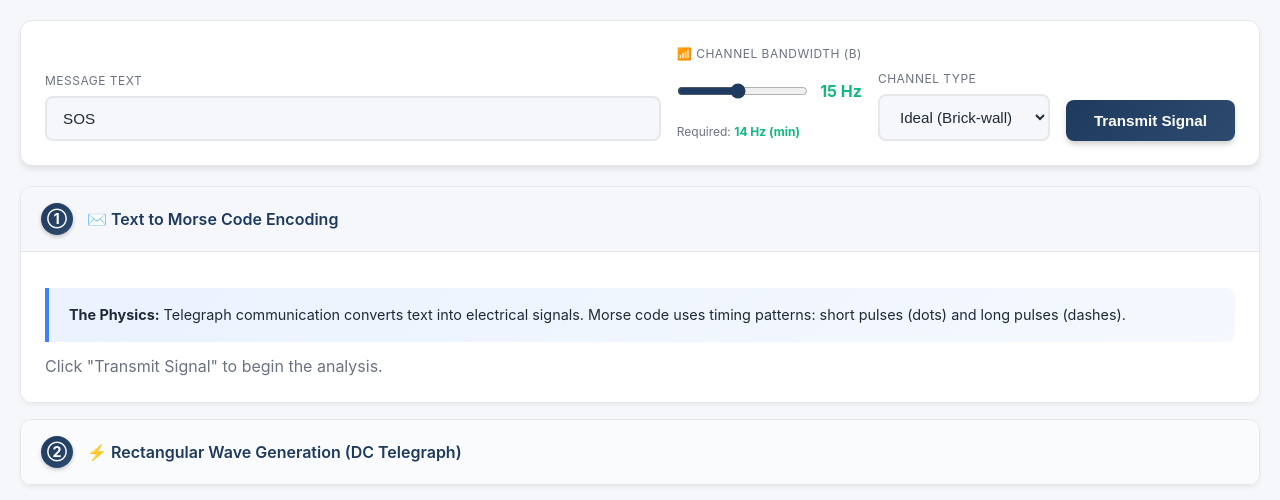
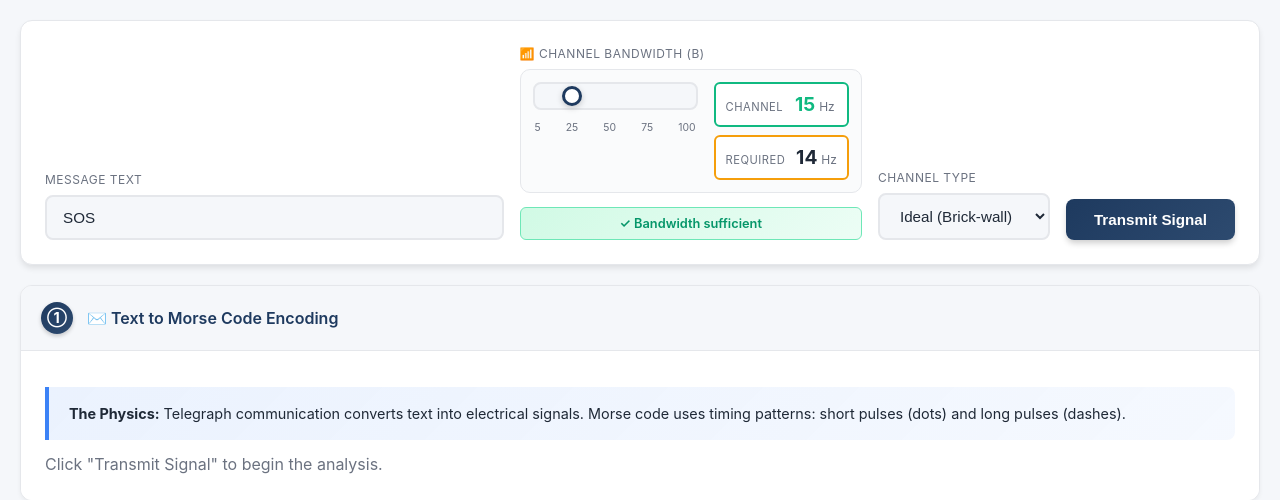
Before and after one commit to Ravindrareddygontu/NyquestTelegraphTransmissionTheory, a Flask app: page / in a window 1280 px wide. Shown: the part 133-633 px from the top of the page. Run offline with Flask 3, Linux system fonts and the light colour scheme.

Commit message:
Redesign bandwidth slider with improved UI
Changes:
- Increased slider range from 3-30 to 5-100 Hz
- Added gradient color track (red→yellow→green)
- Added tick marks showing 5, 25, 50, 75, 100 Hz
- Redesigned display with separate boxes for Channel and Required bandwidth
- Added styled success/warning indicators
- Improved slider thumb with hover effect
- Better visual hierarchy with labels and units
- Dark mode compatible styling

```diff
--- a/templates/index.html
+++ b/templates/index.html
@@ -334,6 +334,135 @@
         .slider-group { display: flex; align-items: center; gap: 12px; }
         .slider-group input[type="range"] { flex: 1; accent-color: var(--accent); }
         .slider-value { min-width: 40px; text-align: right; font-weight: 600; color: var(--accent); }
+
+        /* Bandwidth Control Styles */
+        .bandwidth-control {
+            display: flex;
+            gap: 16px;
+            align-items: flex-start;
+            padding: 12px;
+            background: var(--bg-tertiary);
+            border-radius: 10px;
+            border: 1px solid var(--border);
+        }
+        .bandwidth-slider-container {
+            flex: 1;
+            min-width: 140px;
+        }
+        .bandwidth-slider {
+            width: 100%;
+            height: 8px;
+            border-radius: 4px;
+            background: linear-gradient(to right, #ef4444 0%, #f59e0b 30%, #10b981 60%, #10b981 100%);
+            outline: none;
+            -webkit-appearance: none;
+            appearance: none;
+            cursor: pointer;
+        }
+        .bandwidth-slider::-webkit-slider-thumb {
+            -webkit-appearance: none;
+            appearance: none;
+            width: 20px;
+            height: 20px;
+            border-radius: 50%;
+            background: white;
+            border: 3px solid var(--accent);
+            cursor: pointer;
+            box-shadow: 0 2px 6px rgba(0,0,0,0.2);
+            transition: transform 0.15s ease;
+        }
+        .bandwidth-slider::-webkit-slider-thumb:hover {
+            transform: scale(1.15);
+        }
+        .bandwidth-slider::-moz-range-thumb {
+            width: 20px;
+            height: 20px;
+            border-radius: 50%;
+            background: white;
+            border: 3px solid var(--accent);
+            cursor: pointer;
+            box-shadow: 0 2px 6px rgba(0,0,0,0.2);
+        }
+        .bandwidth-ticks {
+            display: flex;
+            justify-content: space-between;
+            font-size: 0.65em;
+            color: var(--text-secondary);
+            margin-top: 4px;
+            padding: 0 2px;
+        }
+        .bandwidth-display {
+            display: flex;
+            flex-direction: column;
+            gap: 8px;
+        }
+        .bandwidth-current, .bandwidth-required {
+            display: flex;
+            align-items: baseline;
+            gap: 4px;
+            padding: 6px 10px;
+            border-radius: 6px;
+            background: var(--bg-secondary);
+        }
+        .bandwidth-current {
+            border: 2px solid var(--accent);
+        }
+        .bandwidth-required {
+            border: 2px solid #f59e0b;
+        }
+        .bandwidth-label {
+            font-size: 0.7em;
+            color: var(--text-secondary);
+            text-transform: uppercase;
+            letter-spacing: 0.5px;
+        }
+        .bandwidth-value {
+            font-size: 1.2em;
+            font-weight: 700;
+            color: var(--text-primary);
+            min-width: 28px;
+            text-align: right;
+        }
+        .bandwidth-unit {
+            font-size: 0.75em;
+            color: var(--text-secondary);
+        }
+        .bandwidth-warning {
+            display: none;
+            margin-top: 8px;
+            padding: 6px 10px;
+            background: linear-gradient(135deg, #fee2e2, #fef2f2);
+            border: 1px solid #fca5a5;
+            border-radius: 6px;
+            color: #dc2626;
+            font-size: 0.8em;
+            font-weight: 600;
+            text-align: center;
+        }
+        .bandwidth-ok {
+            display: none;
+            margin-top: 8px;
+            padding: 6px 10px;
+            background: linear-gradient(135deg, #d1fae5, #ecfdf5);
+            border: 1px solid #6ee7b7;
+            border-radius: 6px;
+            color: #059669;
+            font-size: 0.8em;
+            font-weight: 600;
+            text-align: center;
+        }
+        .bandwidth-current.insufficient {
+            border-color: #ef4444;
+        }
+        .bandwidth-current.insufficient .bandwidth-value {
+            color: #ef4444;
+        }
+        .bandwidth-current.sufficient {
+            border-color: #10b981;
+        }
+        .bandwidth-current.sufficient .bandwidth-value {
+            color: #10b981;
+        }
         table { width: 100%; border-collapse: collapse; font-size: 0.85em; margin: 12px 0; }
         th, td { padding: 10px 14px; text-align: left; border-bottom: 1px solid var(--border); }
         th { background: var(--bg-tertiary); font-weight: 600; color: var(--text-primary); }
@@ -1002,18 +1131,37 @@
                     <label>Message Text</label>
                     <input type="text" id="inputText" value="SOS" placeholder="Enter text to transmit">
                 </div>
-                <div class="input-group">
+                <div class="input-group" style="min-width: 280px;">
                     <label>📶 Channel Bandwidth (B)</label>
-                    <div class="slider-group">
-                        <input type="range" id="bandwidth" min="3" max="30" value="15" style="width: 120px;">
-                        <span id="bandwidthValue" class="slider-value" style="min-width: 40px; font-weight: bold; color: #3b82f6;">15 Hz</span>
-                    </div>
-                    <div id="bandwidthRequirement" style="font-size: 0.75em; margin-top: 4px;">
-                        <span style="color: #6b7280;">Required: </span>
-                        <span id="minBandwidthValue" style="font-weight: bold; color: #10b981;">--</span>
-                    </div>
-                    <div id="bandwidthWarning" style="display: none; font-size: 0.75em; color: #ef4444; margin-top: 2px; font-weight: bold;">
-                        ⚠️ B too low! Errors expected.
+                    <div class="bandwidth-control">
+                        <div class="bandwidth-slider-container">
+                            <input type="range" id="bandwidth" min="5" max="100" value="15" class="bandwidth-slider">
+                            <div class="bandwidth-ticks">
+                                <span>5</span>
+                                <span>25</span>
+                                <span>50</span>
+                                <span>75</span>
+                                <span>100</span>
+                            </div>
+                        </div>
+                        <div class="bandwidth-display">
+                            <div class="bandwidth-current">
+                                <span class="bandwidth-label">Channel</span>
+                                <span id="bandwidthValue" class="bandwidth-value">15</span>
+                                <span class="bandwidth-unit">Hz</span>
+                            </div>
+                            <div class="bandwidth-required">
+                                <span class="bandwidth-label">Required</span>
+                                <span id="minBandwidthValue" class="bandwidth-value">--</span>
+                                <span class="bandwidth-unit">Hz</span>
+                            </div>
+                        </div>
+                    </div>
+                    <div id="bandwidthWarning" class="bandwidth-warning">
+                        ⚠️ Bandwidth insufficient - errors expected
+                    </div>
+                    <div id="bandwidthOk" class="bandwidth-ok">
+                        ✓ Bandwidth sufficient
                     </div>
                 </div>
                 <div class="input-group">
@@ -2232,23 +2380,28 @@
             const currentBandwidth = parseInt(document.getElementById('bandwidth').value);
             const minBandwidth = calculateMinBandwidth(text);
 
-            document.getElementById('minBandwidthValue').textContent = minBandwidth + ' Hz (min)';
+            document.getElementById('minBandwidthValue').textContent = minBandwidth;
+            document.getElementById('bandwidthValue').textContent = currentBandwidth;
 
             const warningEl = document.getElementById('bandwidthWarning');
-            const bandwidthValueEl = document.getElementById('bandwidthValue');
+            const okEl = document.getElementById('bandwidthOk');
+            const currentContainer = document.querySelector('.bandwidth-current');
 
             if (currentBandwidth < minBandwidth) {
                 warningEl.style.display = 'block';
-                bandwidthValueEl.style.color = '#ef4444'; // red
+                okEl.style.display = 'none';
+                currentContainer.classList.remove('sufficient');
+                currentContainer.classList.add('insufficient');
             } else {
                 warningEl.style.display = 'none';
-                bandwidthValueEl.style.color = '#10b981'; // green
+                okEl.style.display = 'block';
+                currentContainer.classList.remove('insufficient');
+                currentContainer.classList.add('sufficient');
             }
         }
 
         // Update bandwidth display
         document.getElementById('bandwidth').addEventListener('input', function() {
-            document.getElementById('bandwidthValue').textContent = this.value + ' Hz';
             updateBandwidthRequirement();
         });
 
```
